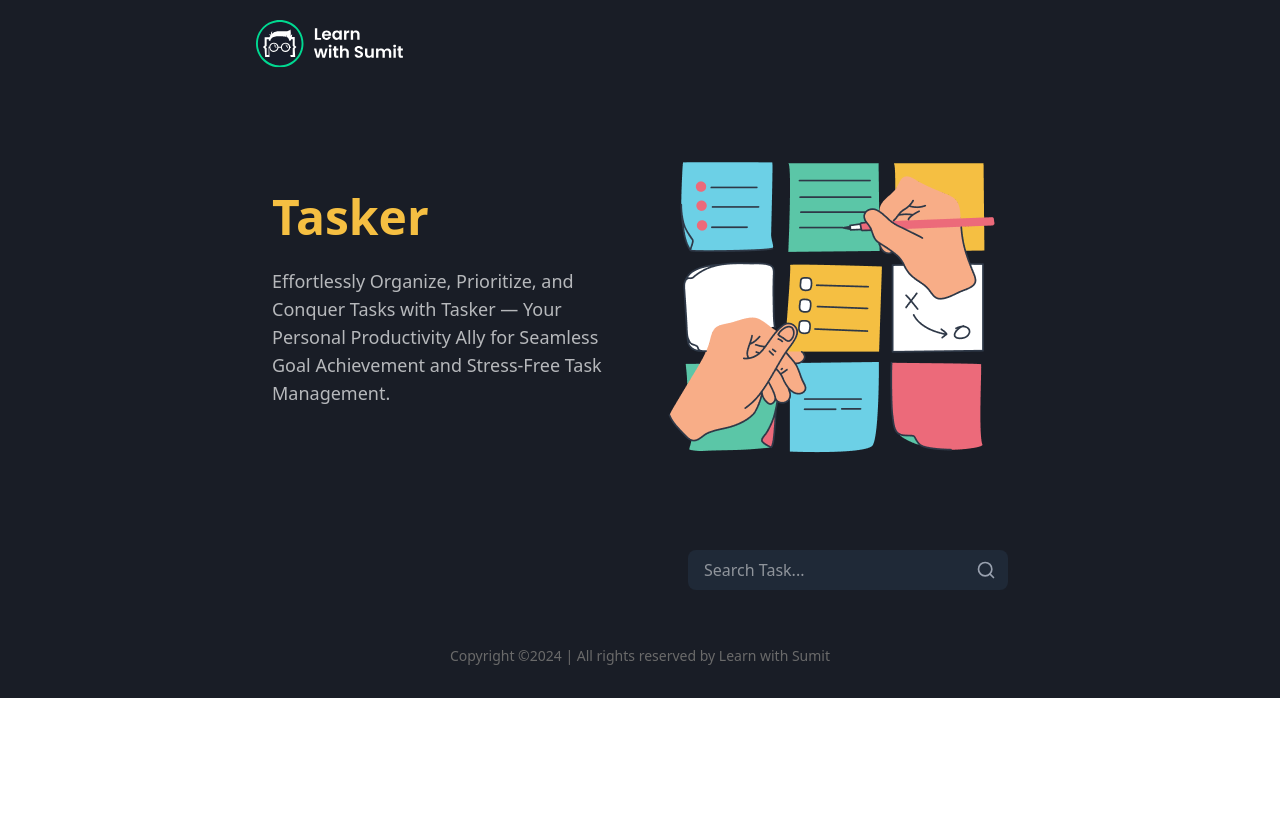
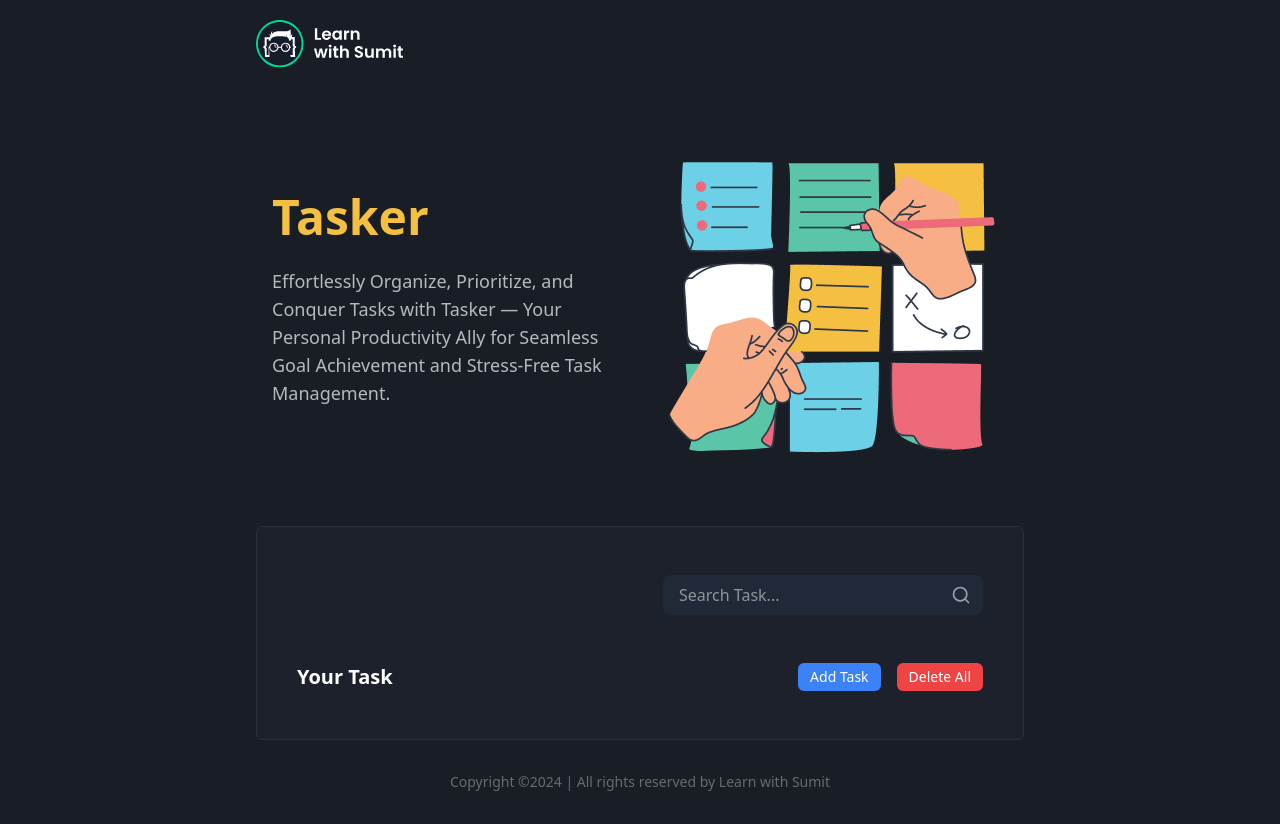
Before and after one commit to Md-Asikul-Islam/Task-manager, a React (Vite) app: page / in a window 1280 px wide. Before the commit the page ends 800 px from the top, so only its background shows below. Built offline with nearby package versions, Linux system fonts and the light colour scheme.

Commit message:
adding some styles for SearchAction

```diff
--- a/src/Components/TaskAction.jsx
+++ b/src/Components/TaskAction.jsx
@@ -2,8 +2,20 @@ import React from 'react'
 
 function TaskAction() {
   return (
-    <div>TaskAction</div>
+    <div className="w-full flex flex-col md:flex-row justify-between gap-4 py-4 md:py-6 px-4 text-white">
+      <div>
+        <h4 className="text-lg md:text-xl font-semibold">Your Task</h4>
+      </div>
+      <div className="flex flex-wrap justify-start md:justify-end items-center gap-2 md:gap-4 text-sm">
+        <button className="bg-[#3B82F6] hover:bg-blue-600 text-white py-1 px-3 rounded-md transition-colors duration-200">
+          Add Task
+        </button>
+        <button className="bg-[#EF4444] hover:bg-red-600 text-white py-1 px-3 rounded-md transition-colors duration-200">
+          Delete All
+        </button>
+      </div>
+    </div>
   )
 }
 
-export default TaskAction
+export default TaskAction;
--- a/src/Components/TaskBoard.jsx
+++ b/src/Components/TaskBoard.jsx
@@ -1,11 +1,13 @@
 import React from "react";
 import SearchBar from "./SearchBar";
+import TaskAction from "./TaskAction";
 
 function TaskBoard() {
   return (
-    <>
+    <div className="w-full max-w-[80rem] mx-auto p-4 md:p-6 bg-[#1D212B] rounded-md border border-[#2A2F3A]">
       <SearchBar />
-    </>
+      <TaskAction/>
+    </div>
   );
 }
 
```
